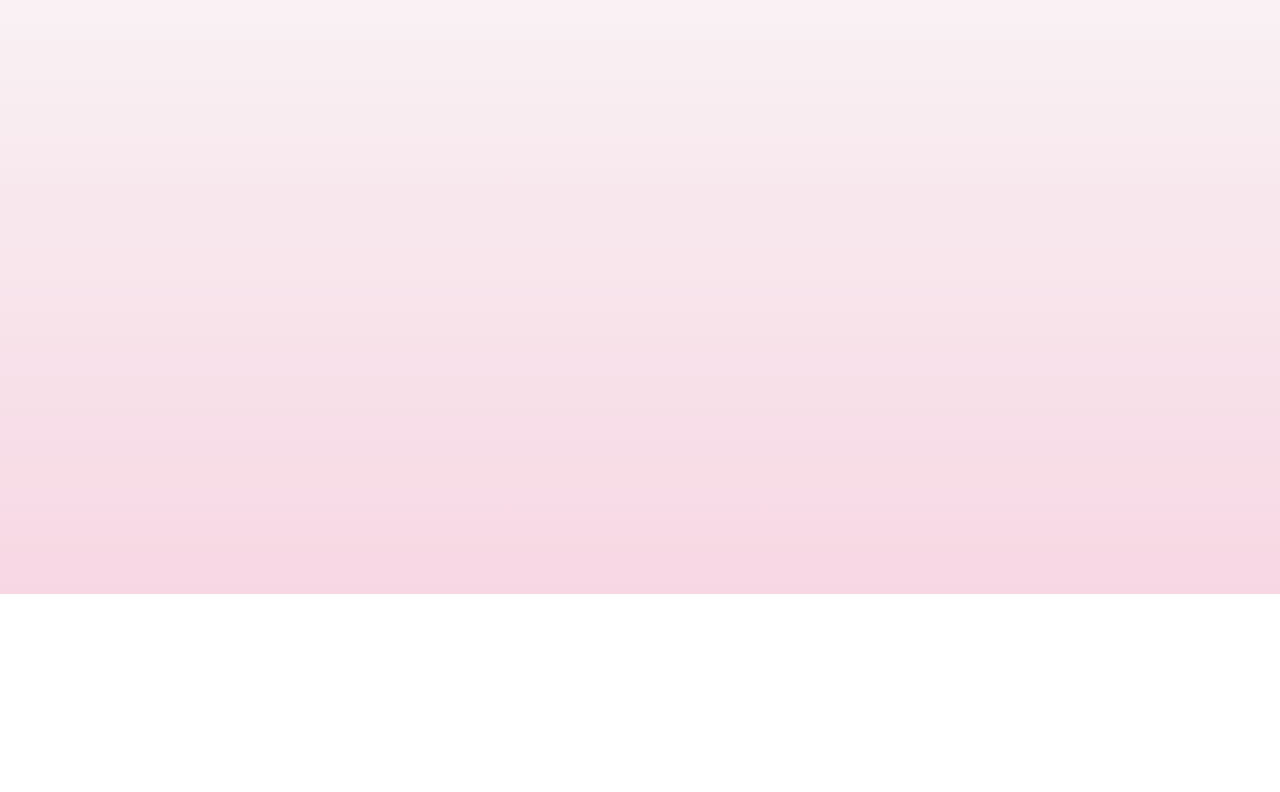
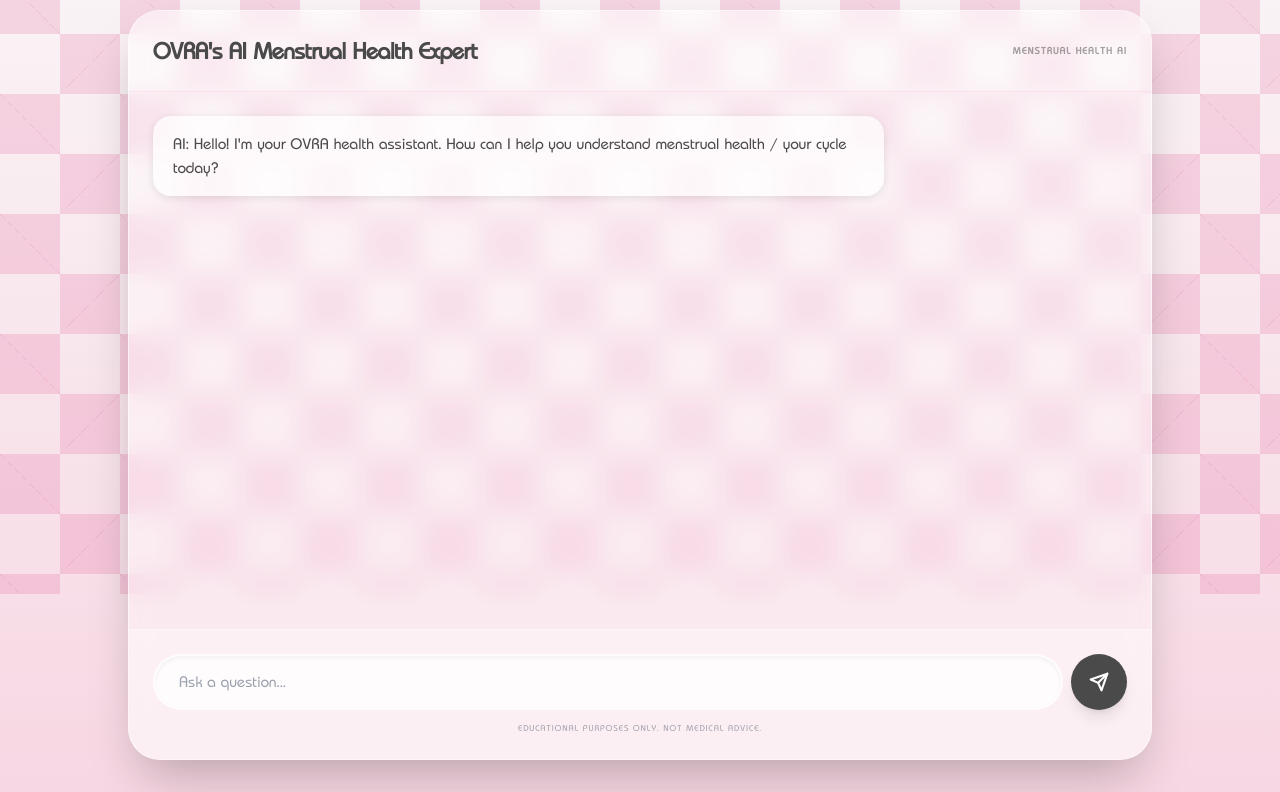
Before and after one commit to dasadishree/ovra, a website: page ai.html in a window 1280 px wide. Shown: the part 206-998 px from the top of the page. Before the commit the page ends 800 px from the top, so only its background shows below. Drawn offline with nearby package versions, Linux system fonts and the light colour scheme; a web font is replaced by a local one.

Commit message:
ai bot finish

```diff
--- a/ai.html
+++ b/ai.html
@@ -19,7 +19,7 @@
             }
         </script>
     </head>
-    <body> <nav class="relative flex items-center justify-between px-4 sm:px-6 md:px-10 lg:px-12 xl:px-16 2xl:px-20 py-2 md:py-3 lg:py-3 xl:py-4 2xl:py-4">
+    <body class="ai-page"> <nav class="relative flex items-center justify-between px-4 sm:px-6 md:px-10 lg:px-12 xl:px-16 2xl:px-20 py-2 md:py-3 lg:py-3 xl:py-4 2xl:py-4">
         <div class="flex items-center gap-2 md:gap-3">
             <a href="index.html"><img src="logo.png" alt="OVRA Logo" class="w-[32px] md:w-[40px] h-auto"></a>
             <a href="index.html"><h3 class="font-bold text-xl md:text-2xl lg:text-3xl xl:text-4xl 2xl:text-5xl tracking-tighter">OVRA</h3></a>
@@ -80,13 +80,39 @@
             </div>
         </div>
     </nav>
+    <!-- ai chat section -->
+        <main class="ai-main flex flex-col items-center justify-center p-4 sm:p-6 md:p-8 min-h-[80vh]">
+            <h2 class="text-3xl sm:text-4xl md:text-5xl lg:text-6xl xl:text-7xl mb-4 sm:mb-6 md:mb-8 text-center">Ovra's AI Expert</h2>
+            <div class="w-full max-w-sm sm:max-w-md md:max-w-2xl lg:max-w-4xl xl:max-w-5xl bg-white/40 backdrop-blur-md rounded-[24px] sm:rounded-[28px] md:rounded-[32px] shadow-2xl border border-white/60 overflow-hidden flex flex-col h-[500px] sm:h-[550px] md:h-[650px] lg:h-[700px] xl:h-[750px]">
+                <div class="p-4 sm:p-5 md:p-6 border-b border-pink-200/50 flex items-center justify-between bg-white/20">
+                    <div class="flex items-center gap-2 sm:gap-3">
+                        <h2 class="font-bold text-base sm:text-lg md:text-xl lg:text-2xl tracking-tight">OVRA's AI Menstrual Health Expert</h2>
+                    </div>
+                    <span class="text-[8px] sm:text-[9px] md:text-[10px] font-bold tracking-widest uppercase opacity-50 hidden sm:inline">Menstrual Health AI</span>
+                </div>
 
-        <h2>AI Menstrual Health Expert</h2>
+                <div id="chat" class="flex-1 overflow-y-auto p-4 sm:p-5 md:p-6 flex flex-col gap-3 sm:gap-4 custom-scrollbar">
+                    <div class="ai-bubble">
+                        AI: Hello! I'm your OVRA health assistant. How can I help you understand menstrual health / your cycle today?
+                    </div>
+                </div>
 
-        <div id="chat"></div>
-        <input type="text" id="msg" placeholder="Ask a question...">
-        <button onclick="send()">Send</button>
-
+                <div class="p-4 sm:p-5 md:p-6 bg-white/30 border-t border-white/40">
+                    <div class="relative flex items-center gap-2">
+                        <input type="text" id="msg"
+                            placeholder="Ask a question..."
+                            class="flex-1 bg-white/80 border-2 border-transparent focus:border-pink-300 rounded-full py-2.5 sm:py-3 md:py-3.5 px-4 sm:px-5 md:px-6 text-sm sm:text-base shadow-inner outline-none transition-all"
+                            onkeypress="if(event.key === 'Enter') send()">
+                        <button onclick="send()" class="bg-[#4a4a4a] hover:bg-pink-500 text-white w-10 h-10 sm:w-12 sm:h-12 md:w-14 md:h-14 rounded-full flex items-center justify-center transition-all shadow-lg active:scale-90 flex-shrink-0">
+                            <svg width="18" height="18" viewBox="0 0 24 24" fill="none" stroke="currentColor" stroke-width="2.5" stroke-linecap="round" stroke-linejoin="round" class="sm:w-5 sm:h-5"><line x1="22" y1="2" x2="11" y2="13"></line><polygon points="22 2 15 22 11 13 2 9 22 2"></polygon></svg>
+                        </button>
+                    </div>
+                    <p class="text-[8px] sm:text-[9px] text-center mt-2 sm:mt-3 text-gray-500 uppercase tracking-widest opacity-60">
+                        Educational purposes only. Not medical advice.
+                    </p>
+                </div>
+            </div>
+        </main>
         <script src="ai.js"></script>
     </body>
 </html>
--- a/ai.js
+++ b/ai.js
@@ -4,7 +4,7 @@
     const userText = input.value;
     if(!userText) return;
 
-    display.innerHTML += `<p><b>You:</b> ${userText}</p>`;
+    display.innerHTML += `<div class="user-bubble"><b>You:</b> ${userText}</div>`;
     input.value = '';
 
     try{
@@ -23,13 +23,13 @@
 
         const data = await response.json();
         if (data.choices && data.choices[0] && data.choices[0].message) {
-            display.innerHTML += `<p><b>AI:</b> ${data.choices[0].message.content}</p>`;
+            display.innerHTML += `<div class="ai-bubble"><b>AI:</b> ${data.choices[0].message.content}</div>`;
         } else {
-            display.innerHTML += `<p style="color:red"><b>Error:</b> Invalid response from AI.</p>`;
+            display.innerHTML += `<div class="error-bubble"><b>Error:</b> Invalid response from AI.</div>`;
         }
 
     } catch(error) {
         console.error(error);
-        display.innerHTML += `<p style="color:red"><b>Error:</b> Could not reach AI.</p>`;
+        display.innerHTML += `<div class="error-bubble"><b>Error:</b> Could not reach AI.</div>`;
     }
 }
--- a/style.css
+++ b/style.css
@@ -18,6 +18,123 @@
     color: #4a4a4a;
     font-family: "BauhausRegular", sans-serif;
     min-height: 100vh;
+    position: relative;
+}
+body.ai-page::before {
+    content: '';
+    position: fixed;
+    top: 0;
+    left: 0;
+    width: 100%;
+    height: 100%;
+    background-image:
+        linear-gradient(45deg, rgba(219, 39, 119, 0.15) 25%, transparent 25%),
+        linear-gradient(-45deg, rgba(219, 39, 119, 0.15) 25%, transparent 25%),
+        linear-gradient(45deg, transparent 75%, rgba(219, 39, 119, 0.15) 75%),
+        linear-gradient(-45deg, transparent 75%, rgba(219, 39, 119, 0.15) 75%);
+    background-size: 120px 120px;
+    background-position: 0 0, 0 60px, 60px -60px, -60px 0px;
+    pointer-events: none;
+    z-index: 0;
+}
+.ai-main {
+    position: relative;
+    z-index: 1;
+}
+.ai-bubble {
+    background: rgba(255, 255, 255, 0.7);
+    padding: 12px 16px;
+    border-radius: 18px;
+    max-width: 85%;
+    align-self: flex-start;
+    box-shadow: 0 2px 8px rgba(0, 0, 0, 0.1);
+    line-height: 1.5;
+    font-size: 14px;
+}
+@media (min-width: 640px) {
+    .ai-bubble {
+        padding: 14px 18px;
+        font-size: 15px;
+        max-width: 80%;
+    }
+}
+@media (min-width: 768px) {
+    .ai-bubble {
+        padding: 16px 20px;
+        font-size: 16px;
+        max-width: 75%;
+    }
+}
+.user-bubble {
+    background: rgba(219, 39, 119, 0.2);
+    padding: 12px 16px;
+    border-radius: 18px;
+    max-width: 85%;
+    align-self: flex-end;
+    box-shadow: 0 2px 8px rgba(219, 39, 119, 0.2);
+    line-height: 1.5;
+    font-size: 14px;
+}
+
+@media (min-width: 640px) {
+    .user-bubble {
+        padding: 14px 18px;
+        font-size: 15px;
+        max-width: 80%;
+    }
+}
+
+@media (min-width: 768px) {
+    .user-bubble {
+        padding: 16px 20px;
+        font-size: 16px;
+        max-width: 75%;
+    }
+}
+
+.error-bubble {
+    background: rgba(239, 68, 68, 0.2);
+    color: #dc2626;
+    padding: 12px 16px;
+    border-radius: 18px;
+    max-width: 85%;
+    align-self: flex-start;
+    box-shadow: 0 2px 8px rgba(239, 68, 68, 0.2);
+    line-height: 1.5;
+    font-size: 14px;
+}
+
+@media (min-width: 640px) {
+    .error-bubble {
+        padding: 14px 18px;
+        font-size: 15px;
+    }
+}
+
+@media (min-width: 768px) {
+    .error-bubble {
+        padding: 16px 20px;
+        font-size: 16px;
+    }
+}
+
+/* custom chat scrollbar */
+.custom-scrollbar::-webkit-scrollbar {
+    width: 8px;
+}
+
+.custom-scrollbar::-webkit-scrollbar-track {
+    background: rgba(255, 255, 255, 0.2);
+    border-radius: 10px;
+}
+
+.custom-scrollbar::-webkit-scrollbar-thumb {
+    background: rgba(219, 39, 119, 0.4);
+    border-radius: 10px;
+}
+
+.custom-scrollbar::-webkit-scrollbar-thumb:hover {
+    background: rgba(219, 39, 119, 0.6);
 }
 
 h1, h2, h3, h4, h5, h6, p, span, a, li, div {
@@ -233,11 +350,8 @@
     height: auto;
     object-fit: cover;
     z-index: 0;
-    /* Seamless loop effect */
     animation: none;
-    /* Ensure smooth playback */
     will-change: transform;
-    /* Subtle aesthetic effects */
     filter: brightness(0.85) contrast(1.1) saturate(1.2);
 }
 .hero-overlay {
@@ -253,7 +367,6 @@
         rgba(236, 72, 153, 0.4) 100%
     );
     z-index: 1;
-    /* Add subtle animation for visual interest */
     animation: overlayPulse 8s ease-in-out infinite;
 }
 @keyframes overlayPulse {
```
